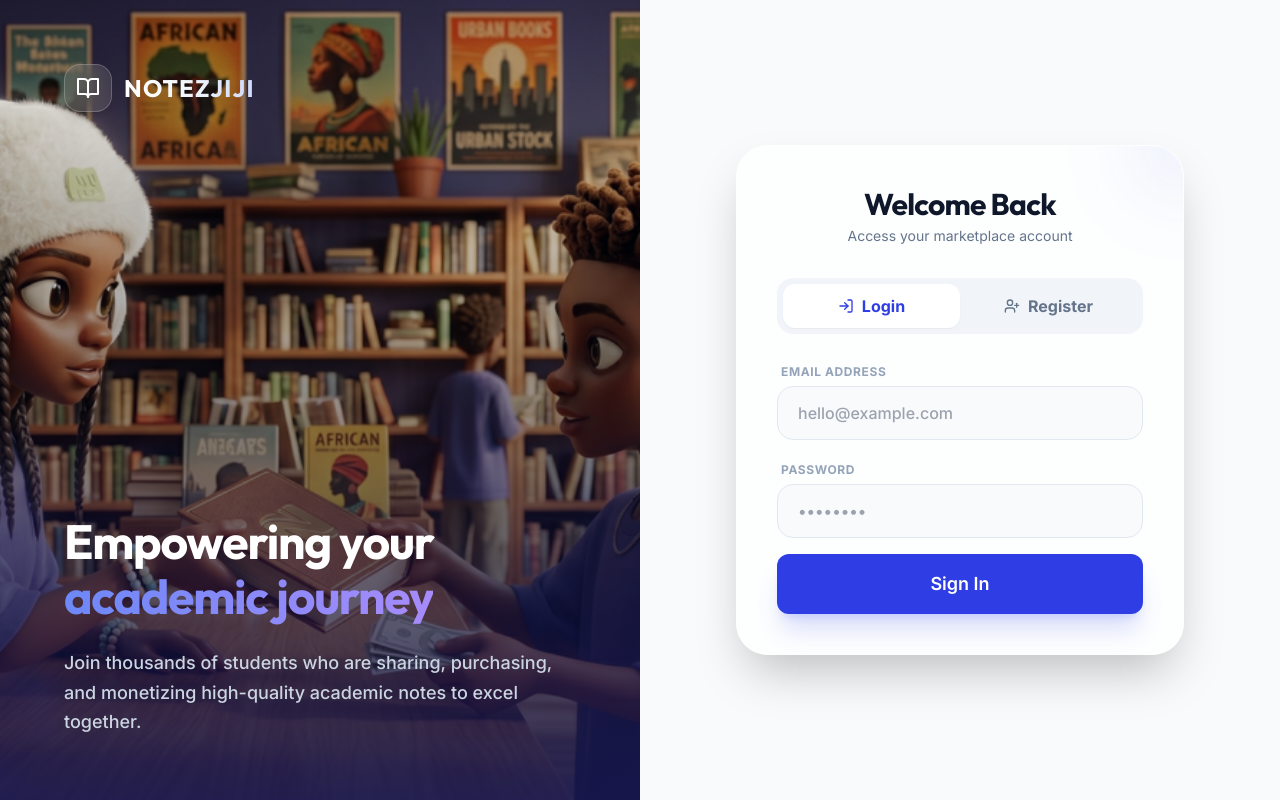
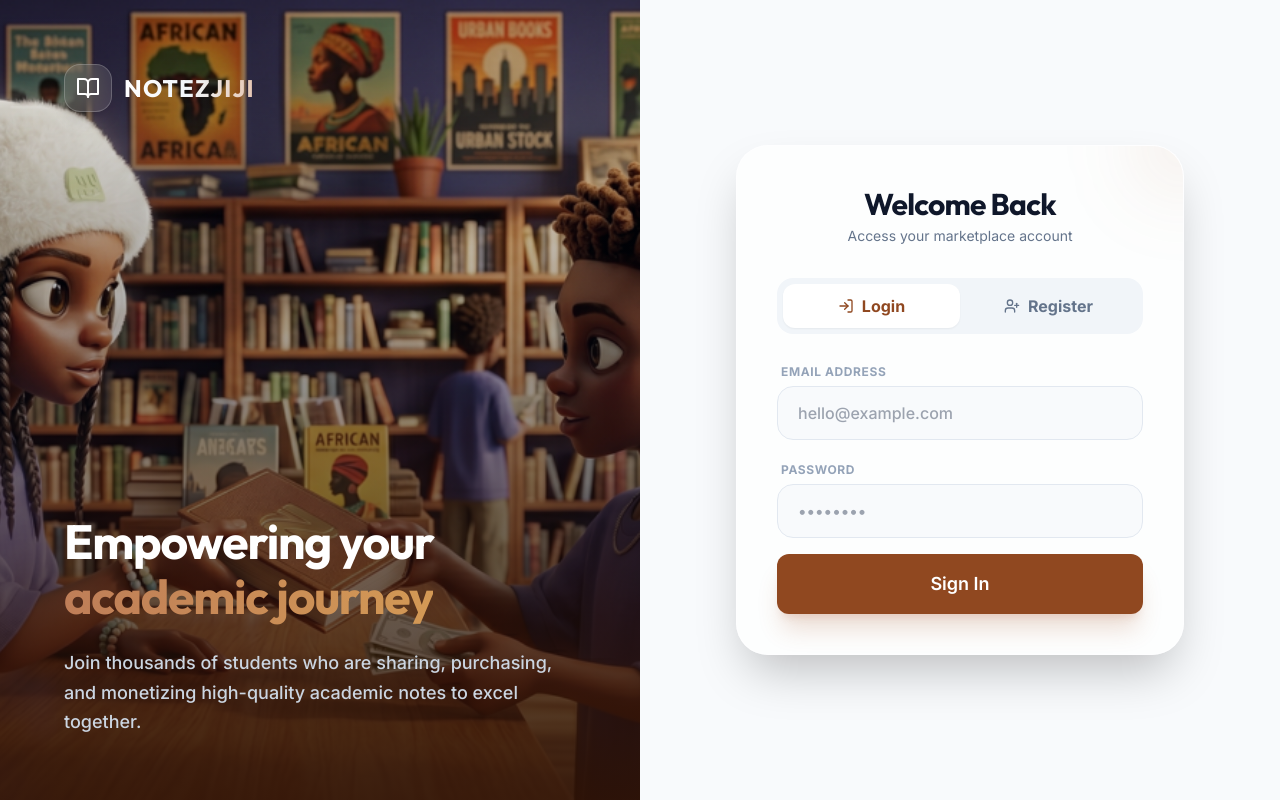
Before and after one commit to nyunja/notezjiji, a React (Vite) app: page / in a window 1280 px wide. Built offline with nearby package versions, Linux system fonts and the light colour scheme; no server answers.

Commit message:
feat: adopt warm academic color palette from the branding image

```diff
--- a/src/index.css
+++ b/src/index.css
@@ -6,7 +6,7 @@
 
 @layer base {
   body {
-    @apply font-inter text-slate-900 bg-slate-50 antialiased transition-colors duration-300;
+    @apply font-inter text-[#2a2320] bg-[#faf6f0] antialiased transition-colors duration-300;
   }
 
   h1, h2, h3, h4, h5, h6 {
@@ -14,7 +14,7 @@
   }
 
   .dark body {
-    @apply text-slate-100 bg-[#0A0C10];
+    @apply text-[#f4ece8] bg-[#140f0d];
   }
 }
 
@@ -67,9 +67,9 @@
 }
 
 ::-webkit-scrollbar-thumb {
-  @apply bg-slate-300 rounded-full hover:bg-slate-400 transition-colors;
+  @apply bg-[#dcd4c9] rounded-full hover:bg-[#c5b9a8] transition-colors;
 }
 
 .dark ::-webkit-scrollbar-thumb {
-  @apply bg-slate-700 hover:bg-slate-600;
+  @apply bg-[#3e302a] hover:bg-[#524138];
 }
--- a/tailwind.config.js
+++ b/tailwind.config.js
@@ -10,17 +10,30 @@ export default {
       },
       colors: {
         indigo: {
-          50: '#f5f7ff',
-          100: '#ebf0fe',
-          200: '#ced9fd',
-          300: '#a1b6fb',
-          400: '#6d88f7',
-          500: '#465ef1',
-          600: '#2e3ee4',
-          700: '#252ecb',
-          800: '#2328a4',
-          900: '#222783',
-          950: '#151750',
+          50: '#faf4f0',
+          100: '#f4e5db',
+          200: '#e5c6b2',
+          300: '#d29e7f',
+          400: '#bf7e58',
+          500: '#aa5b2e',
+          600: '#904820',
+          700: '#773919',
+          800: '#5f2e14',
+          900: '#4b2410',
+          950: '#2e1306',
+        },
+        violet: {
+          50: '#fbf8f3',
+          100: '#f6ebd9',
+          200: '#edd4b3',
+          300: '#e1b782',
+          400: '#d39955',
+          500: '#c57e33',
+          600: '#b26927',
+          700: '#94521e',
+          800: '#77411a',
+          900: '#603316',
+          950: '#341909',
         },
       },
       animation: {
```
